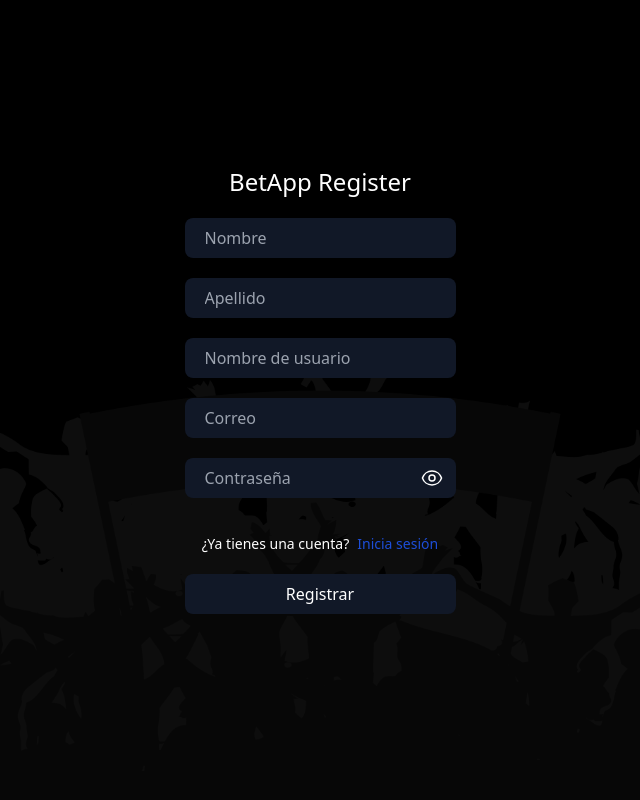
After one commit to JosseJuventino/SED-Proyecto, a PHP site: page /src/register.php in a window 1280 px wide. The commit adds this page. Shown: the whole page, without its empty margins (320-960 px from the left). Run offline with PHP 8.4, Linux system fonts and the light colour scheme.

Commit message:
feat: Add inputs to register and login

```diff
--- /dev/null
+++ b/client/src/register.php
@@ -0,0 +1,75 @@
+<!DOCTYPE html>
+<html lang="en">
+<head>
+    <meta charset="UTF-8">
+    <meta name="viewport" content="width=device-width, initial-scale=1.0">
+    <title>Registro</title>
+    <link rel="stylesheet" href="../public/css/tailwind.css">
+</head>
+<body class="bg-black text-white h-screen flex justify-center items-center">
+    <main class="flex flex-col justify-center h-screen">
+        <div class="flex flex-col justify-center items-center">
+            <h1 class="text-2xl z-10">BetApp Register</h1>
+            <form class="flex flex-col z-10 items-center my-5 gap-5 w-full max-w-md" method="POST" action="your-register-endpoint.php">
+                <input
+                    type="text"
+                    class="bg-gray-900 px-5 py-2 outline-none rounded-lg w-full"
+                    placeholder="Nombre"
+                    name="nombreUsuario"
+                    required
+                />
+                <input
+                    type="text"
+                    class="bg-gray-900 px-5 py-2 outline-none rounded-lg w-full"
+                    placeholder="Apellido"
+                    name="apellidoUsuario"
+                    required
+                />
+                <input
+                    type="text"
+                    class="bg-gray-900 px-5 py-2 outline-none rounded-lg w-full"
+                    placeholder="Nombre de usuario"
+                    name="userName"
+                    required
+                />
+                <!-- Input para Correo -->
+                <input
+                    type="email"
+                    class="bg-gray-900 px-5 py-2 outline-none rounded-lg w-full"
+                    placeholder="Correo"
+                    name="email"
+                    required
+                />
+                <div class="relative w-full">
+                    <input
+                        id="password"
+                        type="password"
+                        class="bg-gray-900 px-5 py-2 outline-none rounded-lg w-full"
+                        placeholder="Contraseña"
+                        name="clave"
+                        required
+                    />
+                    <button
+                        id="togglePassword"
+                        type="button"
+                        class="absolute inset-y-0 right-3 flex items-center"
+                    >
+                        <img id="eyeIcon" src="../public/images/eye.svg" alt="Mostrar contraseña" class="h-6 w-6">
+                    </button>
+                </div>
+                <!-- Enlace para volver a iniciar sesión -->
+                <p class="gap-2 flex flex-row text-sm mt-4">
+                    ¿Ya tienes una cuenta?
+                    <a href="../index.php" class="text-blue-700 hover:underline">Inicia sesión</a>
+                </p>
+                <button class="bg-gray-900 px-5 py-2 rounded-lg w-full" type="submit">Registrar</button>
+            </form>
+
+            <div class="absolute opacity-15 bottom-0">
+                <img src="../public/images/background.png" alt="Background" />
+            </div>
+        </div>
+    </main>
+    <script src="../public/js/showPassword.js"></script>
+</body>
+</html>
```
Also changed, not shown: client/index.php (+2 -7 lines), client/public/css/tailwind.css, client/public/images/eye-off.svg, client/public/images/eye.svg, client/public/js/showPassword.js (renamed from client/src/js/showPassword.js).
